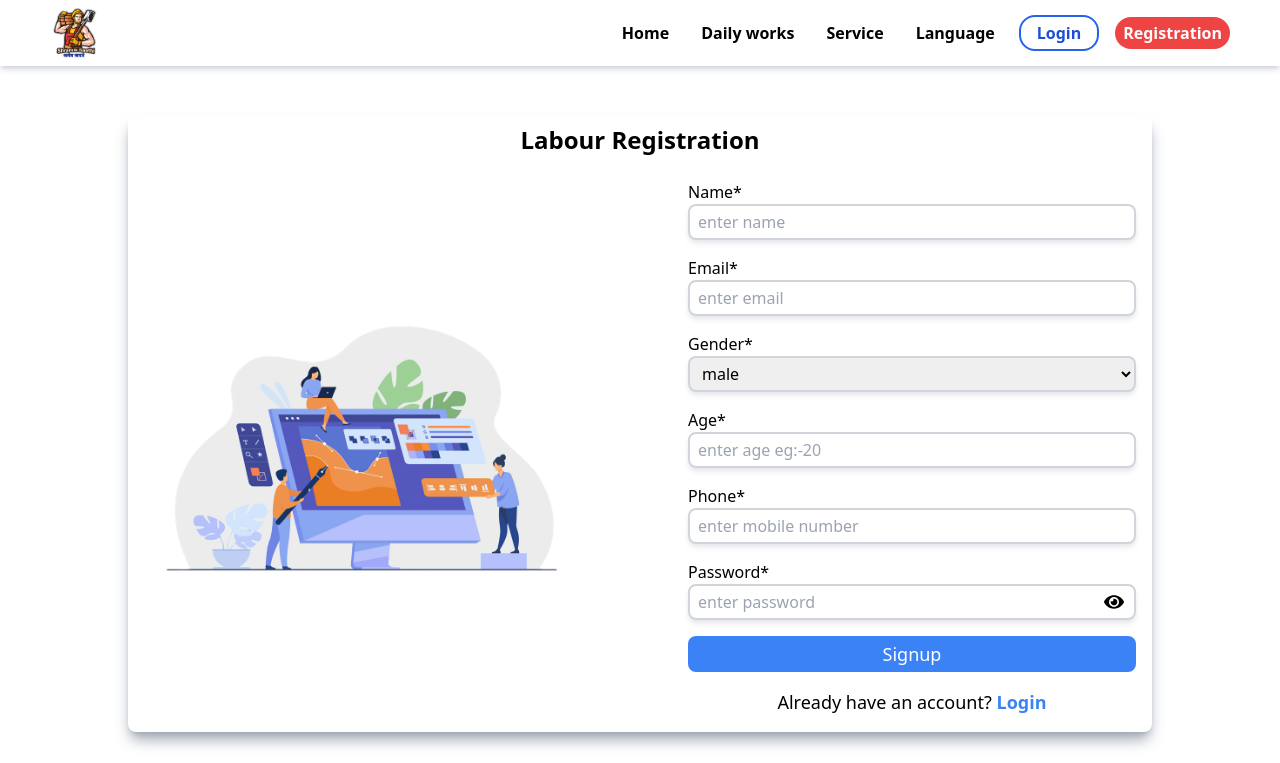
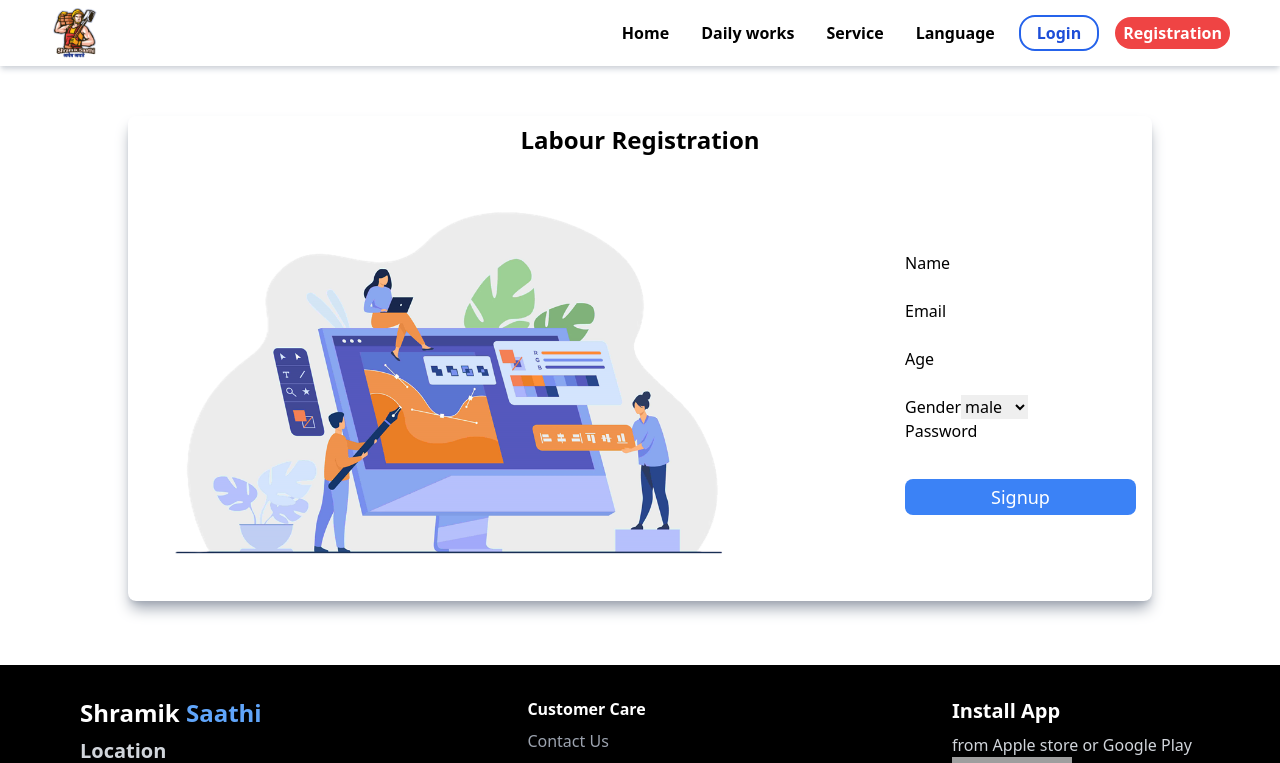
Before and after one commit to ujjwaluks7/FullStack_job_Listing, a React (Vite) app in the folder frontend/: page /labour/register in a window 1280 px wide. Shown: the top 763 px of the page. Built offline with nearby package versions, Linux system fonts and the light colour scheme; grey boxes are pictures that could not be loaded.

Commit message:
change some login create post and delete post

```diff
--- /dev/null
+++ b/frontend/src/components/CRUDForm/CRUDForm.jsx
@@ -0,0 +1,75 @@
+import React, { useState } from "react";
+import Spinner from "../spinner/Spinner";
+function CRUDForm({ fields, onSubmit, loading }) {
+  const [formData, setFormData] = useState({});
+
+  const handleChange = (e) => {
+    setFormData({ ...formData, [e.target.name]: e.target.value });
+  };
+
+  const handleSubmit = (e) => {
+    e.preventDefault();
+    onSubmit(formData);
+  };
+
+  function MakeField({ field, i }) {
+    if (["text", "number", "email", "password", "date"].includes(field.type)) {
+      return (
+        <div className="">
+          <label htmlFor={`${field.name}_${i}`}>{field.label}</label>
+          <input
+            type={field.type}
+            id={`${field.name}_${i}`}
+            name={field.name}
+            value={formData[field.name]}
+            onChange={handleChange}
+            // autoFocus={i === 0}
+          />
+        </div>
+      );
+    }
+
+    if (field.type === "select") {
+      return (
+        <div className="">
+          <label htmlFor={`${field.name}_${i}`}>{field.label}</label>
+          <select
+            id={`${field.name}_${i}`}
+            name={field.name}
+            value={formData[field.name]}
+            onChange={handleChange}
+            // multiple={rest.multiple}
+            // autoFocus={i === 0}
+          >
+            {field?.values?.map((value, j) => (
+              <option value={value} key={`${field.name}_${j}_${i}`}>
+                {value}
+              </option>
+            ))}
+            {/* <option value="">g</option> */}
+          </select>
+        </div>
+      );
+    }
+  }
+
+  return (
+    <div>
+      <form onSubmit={handleSubmit}>
+        {fields?.map((field, i) => (
+          <MakeField field={field} i={i} />
+        ))}
+
+        <div className="mt-3 bg-blue-500 w-full rounded-lg flex justify-center  text-white text-lg py-1">
+          {loading ? (
+            <Spinner />
+          ) : (
+            <button className=" hover:shadow-md w-full">Signup</button>
+          )}
+        </div>
+      </form>
+    </div>
+  );
+}
+
+export default CRUDForm;
--- a/frontend/src/pages/registration/LabourRegister.jsx
+++ b/frontend/src/pages/registration/LabourRegister.jsx
@@ -5,6 +5,7 @@ import { Link, useNavigate } from "react-router-dom";
 import { FaEyeSlash, FaEye } from "react-icons/fa";
 import Spinner from "../../components/spinner/Spinner";
 import { labourRegistration } from "../../API/apiCall";
+import CRUDForm from "../../components/CRUDForm/CRUDForm";
 
 function LabourRegister() {
   const navigate = useNavigate();
@@ -19,9 +20,24 @@ function LabourRegister() {
   const [showPassword, setShowPassword] = useState("password");
   const [loading, setLoading] = useState(false);
 
-  async function submitHandler(e) {
-    e.preventDefault();
-    const { name, email, gender, age, phone, password } = inputVal;
+  const fields = [
+    { name: "name", label: "Name", type: "text", required: true },
+    { name: "email", label: "Email", type: "email", required: true },
+    { name: "age", label: "Age", type: "number", required: true },
+    {
+      name: "gender",
+      label: "Gender",
+      type: "select",
+      required: true,
+      initialValue: 0,
+      values: ["male", "femail"],
+    },
+    { name: "password", label: "Password", type: "password", required: true },
+  ];
+
+  async function submitHandler(formData) {
+    console.log(formData);
+    const { name, email, gender, age, phone, password } = formData;
 
     if (!name || !email || !password || !gender || !age || !phone) {
       toast.error("All fields are requide");
@@ -44,11 +60,11 @@ function LabourRegister() {
     }
   }
 
-  function handlerChange(e) {
-    const { name, value } = e.target;
+  // function handlerChange(e) {
+  //   const { name, value } = e.target;
 
-    setInputVal({ ...inputVal, [name]: value });
-  }
+  //   setInputVal({ ...inputVal, [name]: value });
+  // }
 
   return (
     <div className="  md:my-[50px] md:mb-16 mb-5 flex items-center justify-center">
@@ -60,7 +76,8 @@ function LabourRegister() {
           <div className="hidden md:block">
             <img className="w-[80%]" src={signupImg} alt="" />
           </div>
-          <form
+
+          {/* <form
             onSubmit={(e) => submitHandler(e)}
             className="flex flex-col items-center gap-4"
           >
@@ -165,7 +182,14 @@ function LabourRegister() {
                 Login
               </Link>
             </p>
-          </form>
+          </form> */}
+
+          <CRUDForm
+            fields={fields}
+            onSubmit={submitHandler}
+            loading={loading}
+            setLoading={setLoading}
+          />
         </div>
       </div>
       <Toaster />
```
Also changed, not shown: 2 other files (tests, documents, lock files or other folders).
